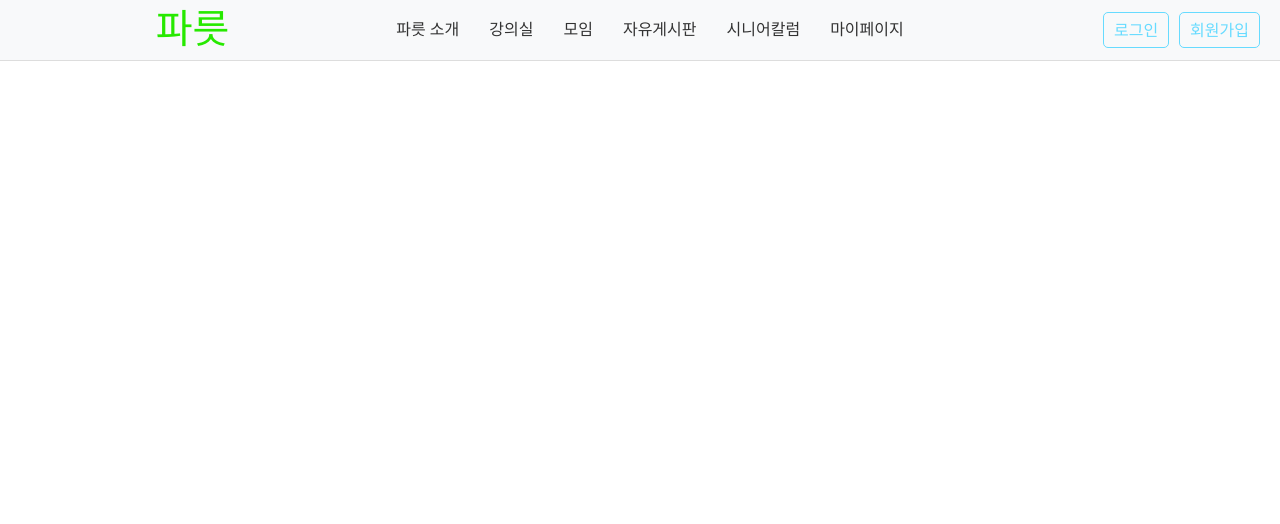
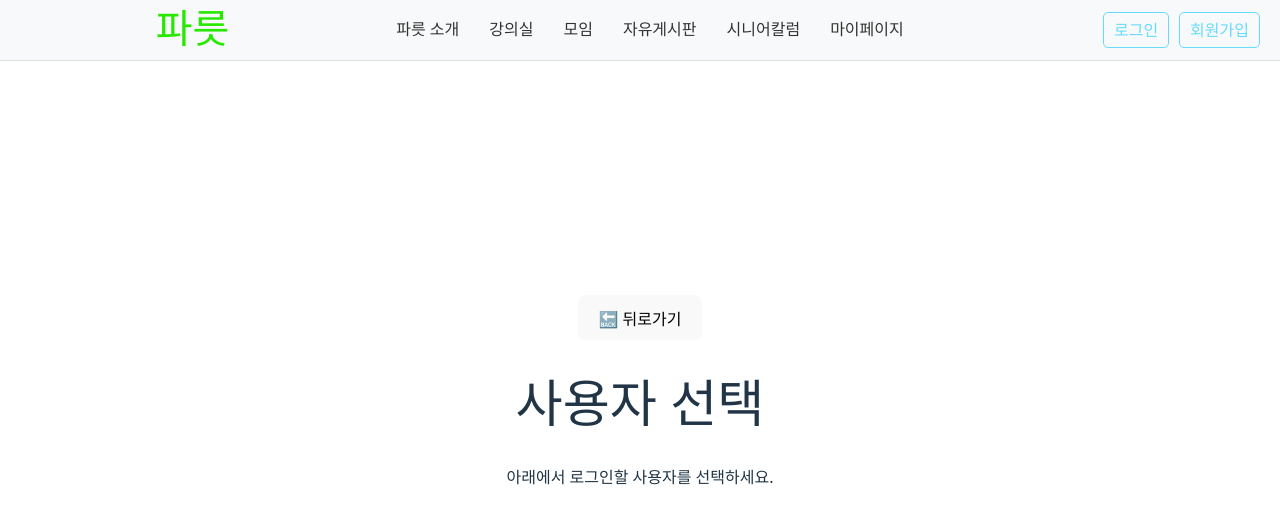
Before and after one commit to MrDos89/slivermate_project_react, a React (Vite) app: page /grouplogin in a window 1280 px wide. Shown: the top 524 px of the page. Built offline with nearby package versions, Linux system fonts and the light colour scheme; a web font is replaced by a local one.

Commit message:
[도형] 그룹 로그인 관련 1차 업로드

```diff
--- a/src/App.jsx
+++ b/src/App.jsx
@@ -16,6 +16,7 @@ import SeniorColumnPage from "./pages/SeniorColumnPage";
 import PostDetailPage from "./pages/PostDetailPage";
 
 import SignUpPage from "./pages/SignUpPage";
+import LoginGroupPage from "./pages/LoginGroupPage";
 import MyPage from "./pages/MyPage";
 import ClubPage from "./pages/ClubPage";
 import ClubDetailPage from "./pages/ClubDetailPage";
@@ -48,6 +49,7 @@ function App() {
         <Route path="/post/:id" element={<PostDetailPage />} />
 
         <Route path="/signup" element={<SignUpPage />} />
+        <Route path="/grouplogin" element={<LoginGroupPage />} />
 
         <Route path="/mypage" element={<MyPage />} />
         <Route path="/club" element={<ClubPage />} />
--- a/src/pages/LoginGroupPage.jsx
+++ b/src/pages/LoginGroupPage.jsx
@@ -1,15 +1,60 @@
 import { useEffect, useState, useRef } from "react";
 import ReactModal from "react-modal";
-import { useNavigate } from "react-router-dom";
+import { useNavigate, useLocation } from "react-router-dom";
 
 const LoginGroupPage = () => {
-  const API_USER_GROUP_URL = `http://54.180.127.164:18090/api/usergroup`;
-  const API_USER_URL = `http://54.180.127.164:18090/api/user`;
+  const [userGroupData, setUserGroupData] = useState([]);
+  const navigate = useNavigate();
+  const location = useLocation();
+
+  // 뒤로가기 버튼
+  const onBack = () => {
+    navigate("/");
+  };
+
+  // useLocation에서 state로 전달된 group_id 가져오기
+  const group_id = location.state?.group_id;
+
+  useEffect(() => {
+    const API_USER_GROUP_URL = `http://54.180.127.164:18090/api/usergroup`;
+
+    if (group_id) {
+      fetch(`${API_USER_GROUP_URL}/${group_id}`)
+        .then((response) => response.json())
+        .then((data) => {
+          console.log("Fetched user group data:", data); // 데이터 확인
+          if (Array.isArray(data)) {
+            setUserGroupData(data);
+          } else {
+            console.error("Invalid data format: Expected an array", data);
+            setUserGroupData([]); // 에러 방지
+          }
+        })
+        .catch((error) => {
+          console.error("그룹 로그인 정보 불러오기 오류", error);
+          setUserGroupData([]);
+        });
+    }
+  }, [group_id]);
 
   return (
-    <div>
-      <h1>Login Group Page</h1>
-      <p>This is the login group page.</p>
+    <div className="login-group-container">
+      <button onClick={() => navigate("/")} className="join-back-button">
+        🔙 뒤로가기
+      </button>
+      <h1>사용자 선택</h1>
+      <p>아래에서 로그인할 사용자를 선택하세요.</p>
+      <div className="user-list">
+        {userGroupData.map((user, index) => (
+          <button
+            key={user.user_id ?? `user-${index}`}
+            className="user-button"
+            onClick={() => handleUserSelect(user)}
+          >
+            <h2>{user.user_name}</h2>
+          </button>
+        ))}
+      </div>
     </div>
   );
 };
--- a/src/pages/LoginPage.jsx
+++ b/src/pages/LoginPage.jsx
@@ -139,7 +139,8 @@ const LoginPage = () => {
       const data = await response.json();
       console.log("data", data);
 
-      navigate("/");
+      navigate("/grouplogin", { state: { group_id: data.group_id } });
+
       if (!response.ok) {
         throw new Error("로그인 실패");
       }
```
